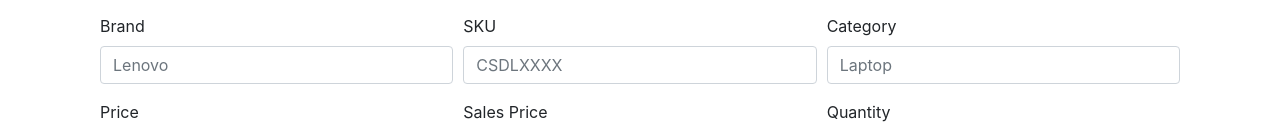
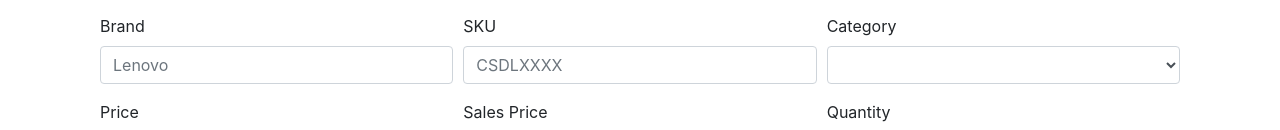
Before and after one commit to smhpi/angularAws, an Angular app: page /new in a window 1280 px wide. Shown: the part 350-480 px from the top of the page. Built offline with nearby package versions, Linux system fonts and the light colour scheme.

Commit message:
injection-token

```diff
--- a/src/app/app.module.ts
+++ b/src/app/app.module.ts
@@ -12,6 +12,7 @@
 import { NewProduct } from "./new-product.component";
 import { ProductService } from "./product.service";
 import { routing } from "./app.routing";
+import { lookupListToken, lookupLists } from "./provider";
 
 @NgModule({
   declarations: [
@@ -24,7 +25,10 @@
     NewProduct
   ],
   imports: [BrowserModule, FormsModule, ReactiveFormsModule, routing],
-  providers: [ProductService],
+  providers: [
+    ProductService,
+    { provide: lookupListToken, useValue: lookupLists }
+  ],
   bootstrap: [AppComponent]
 })
 export class AppModule {}
--- a/src/app/new-product.component.html
+++ b/src/app/new-product.component.html
@@ -67,15 +67,18 @@
       </div>
       <div class="form-group col-md-4">
         <label for="category">Category</label>
-        <input
+        <select
           name="category"
-          type="text"
-          value="category"
           class="form-control"
           id="category"
-          placeholder="Laptop"
           formControlName="category"
-        />
+        >
+          <option
+            *ngFor="let category of lookupLists.categories"
+            value="{{ category }}"
+            >{{ category }}
+          </option>
+        </select>
       </div>
     </div>
     <div class="form-row">
--- a/src/app/new-product.component.ts
+++ b/src/app/new-product.component.ts
@@ -1,6 +1,8 @@
-import { Component } from "@angular/core";
+import { Component, Inject } from "@angular/core";
 import { Validators, FormBuilder } from "@angular/forms";
+
 import { ProductService } from "./product.service";
+import { lookupListToken } from "./provider";
 
 @Component({
   selector: "new-item",
@@ -12,7 +14,8 @@
 
   constructor(
     private formBuilder: FormBuilder,
-    private producService: ProductService
+    private producService: ProductService,
+    @Inject(lookupListToken) public lookupLists
   ) {}
 
   ngOnInit() {
--- /dev/null
+++ b/src/app/provider.ts
@@ -0,0 +1,7 @@
+import { InjectionToken } from "@angular/core";
+
+export const lookupListToken = new InjectionToken("lookupListToken");
+
+export const lookupLists = {
+  categories: ["Laptops", "Desktops", "Monitor"]
+};
```
